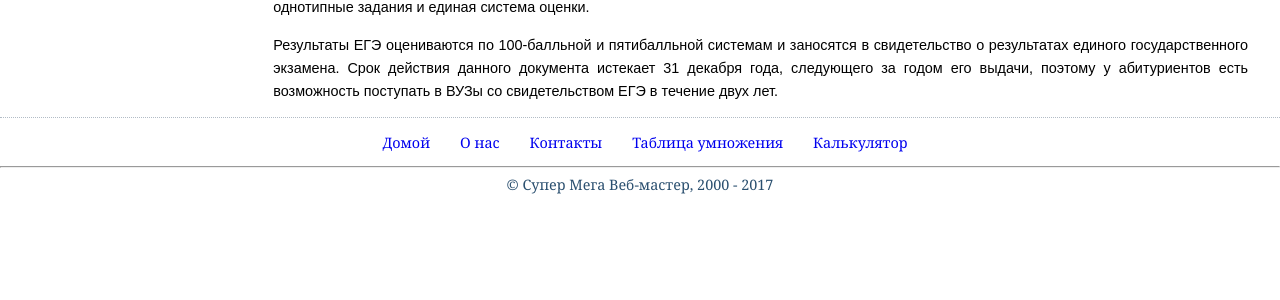
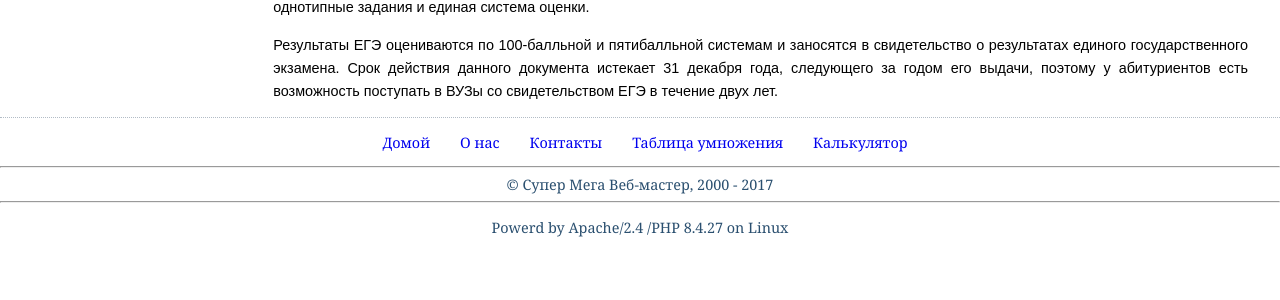
Before and after one commit to DrMarkes/learnphp, a PHP site: page / in a window 1280 px wide. Shown: the part 405-705 px from the top of the page. Run offline with PHP 8.4, Linux system fonts and the light colour scheme.

Commit message:
PHP. Level 1. Day 5

```diff
--- /dev/null
+++ b/bottom.inc.php
@@ -0,0 +1,10 @@
+<?php
+if(!drawMenu($leftMenu, 0)) {
+	echo ERR_DRAW_ON_BOTTOM_MENU;
+}
+?>
+<hr>
+© <?php echo COPYRIGHT, ", 2000 - $year"; ?>
+<hr>
+<p>Powerd by <?php echo $_SERVER['SERVER_SOFTWARE'] ?> /PHP <?php
+	echo PHP_VERSION ?> on <?php echo PHP_OS ?></p>
--- /dev/null
+++ b/data.inc.php
@@ -0,0 +1,44 @@
+<?php
+// Подключение файла конфигурации php
+require_once 'config.php';
+
+// Объявление констант
+const COPYRIGHT = 'Супер Мега Веб-мастер';
+const ERR_DRAW_ON_BOTTOM_MENU = 'Извините...';
+const ERR_DRAW_ON_LEFT_MENU = 'Извините...';
+
+// Установка локали и выбор значений даты
+setlocale(LC_ALL, 'ru_RU.utf-8');
+$day   = strftime('%d');
+$month = strftime('%B');
+$year  = strftime('%Y');
+
+// Инициализация массива
+$leftMenu = [
+    ['link' => 'Домой', 'href' => 'index.php'],
+    ['link' => 'О нас', 'href' => 'about.php'],
+    ['link' => 'Контакты', 'href' => 'contact.php'],
+    ['link' => 'Таблица умножения', 'href' => 'table.php'],
+    ['link' => 'Калькулятор', 'href' => 'calc.php'],
+];
+
+/*
+ * Получаем текущий час от 00 до 23
+ * и приводим строку к числу от 0 до 23
+ */
+$hour    = (int) strftime('%H');
+$welcome = '';
+
+if ($hour < 6) {
+    $welcome = 'Доброй ночи';
+} elseif ($hour < 12) {
+    $welcome = 'Доброе утро';
+} elseif ($hour < 18) {
+    $welcome = 'Добрый день';
+} elseif ($hour < 23) {
+    $welcome = 'Добрый вечер';
+} else {
+    $welcome = 'Доброй ночи';
+}
+
+?>
--- a/demo/test.php
+++ b/demo/test.php
@@ -36,3 +36,5 @@ echo myCount([
 /*echo myCount();
 echo myCount(1);
 echo myCount([]);*/
+
+print_r(getdate());
--- /dev/null
+++ b/index.inc.php
@@ -0,0 +1,19 @@
+<blockquote>
+    <?php echo "Сегодня $day число, $month месяц, $year год."; ?>
+</blockquote>
+<h3>
+    Зачем мы ходим в школу?
+</h3>
+<p>
+    У нас каждую минуту что-то происходит и кипит жизнь. Проходят уроки и шумят перемены, кто-то отвечает у доски, кто-то отчаянно зубрит перед контрольной пройденный материал, кому-то ставят «пятерку» за сочинение, кого-то ругают за непрочитанную книгу, на школьной спортивной площадке ребята играют в футбол, а девочки – в волейбол, некоторые готовятся к соревнованиям, другие участвуют в репетициях праздников…
+</p>
+<h3>
+    Что такое ЕГЭ?
+</h3>
+<p>
+    Аббревиатура ЕГЭ расшифровывается как "Единый Государственный Экзамен".
+            Почему "единый"? ЕГЭ одновременно является и вступительным экзаменом в ВУЗ и итоговой оценкой каждого выпускника школы. К тому же на всей территории России используются однотипные задания и единая система оценки.
+</p>
+<p>
+    Результаты ЕГЭ оцениваются по 100-балльной и пятибалльной системам и заносятся в свидетельство о результатах единого государственного экзамена. Срок действия данного документа истекает 31 декабря года, следующего за годом его выдачи, поэтому у абитуриентов есть возможность поступать в ВУЗы со свидетельством ЕГЭ в течение двух лет.
+</p>
--- a/index.php
+++ b/index.php
@@ -1,68 +1,6 @@
 <?php
-// Подключение файла конфигурации php
-require_once 'config.php';
-
-// Объявление константы
-const COPYRIGHT = 'Супер Мега Веб-мастер';
-
-// Установка локали и выбор значений даты
-setlocale(LC_ALL, 'ru_RU.utf-8');
-$day   = strftime('%d');
-$month = strftime('%B');
-$year  = strftime('%Y');
-
-// Инициализация массива
-$leftMenu = [
-    ['link' => 'Домой', 'href' => 'index.php'],
-    ['link' => 'О нас', 'href' => 'about.php'],
-    ['link' => 'Контакты', 'href' => 'contact.php'],
-    ['link' => 'Таблица умножения', 'href' => 'table.php'],
-    ['link' => 'Калькулятор', 'href' => 'calc.php'],
-];
-
-/**
- * Draw Navigation Menu
- * @param  array   $menu     Menu Items
- * @param  boolean $vertical Menu Orientation
- * @return void
- */
-function drawMenu(array $menu, $vertical = true)
-{
-    $liStyle = '';
-    $aStyle  = '';
-    if (!$vertical) {
-        $liStyle = "style='display: inline-block;
-            margin-right: 30px'";
-        $aStyle = "style='display: block;
-            padding: 5px, 15px;
-            text-decoration: none'";
-    }
-    echo "<ul>";
-    foreach ($menu as $menuItem) {
-        echo "<li $liStyle><a $aStyle href='{$menuItem['href']}'> {$menuItem['link']}</a></li>";
-    }
-    echo "</ul>";
-}
-
-/*
- * Получаем текущий час от 00 до 23
- * и приводим строку к числу от 0 до 23
- */
-$hour    = (int) strftime('%H');
-$welcome = '';
-
-if ($hour < 6) {
-    $welcome = 'Доброй ночи';
-} elseif ($hour < 12) {
-    $welcome = 'Доброе утро';
-} elseif ($hour < 18) {
-    $welcome = 'Добрый день';
-} elseif ($hour < 23) {
-    $welcome = 'Добрый вечер';
-} else {
-    $welcome = 'Доброй ночи';
-}
-
+require_once 'lib.inc.php';
+require_once 'data.inc.php';
 ?>
 <!DOCTYPE html>
 <html>
@@ -76,55 +14,27 @@ if ($hour < 6) {
     <body>
         <div id="header">
             <!-- Верхняя часть страницы -->
-            <img alt="Наш логотип" class="logo" height="29" src="logo.gif" width="187"/>
-            <span class="slogan">
-                приходите к нам учиться
-            </span>
+            <?php include_once 'top.inc.php' ?>
             <!-- Верхняя часть страницы -->
         </div>
         <div id="content">
             <!-- Заголовок -->
             <h1>
-                <?php echo $welcome; ?>, Гость!
+            <?php echo $welcome; ?>, Гость!
             </h1>
             <!-- Заголовок -->
             <!-- Область основного контента -->
-            <blockquote>
-                <?php echo "Сегодня $day число, $month месяц, $year год."; ?>
-            </blockquote>
-            <h3>
-                Зачем мы ходим в школу?
-            </h3>
-            <p>
-                У нас каждую минуту что-то происходит и кипит жизнь. Проходят уроки и шумят перемены, кто-то отвечает у доски, кто-то отчаянно зубрит перед контрольной пройденный материал, кому-то ставят «пятерку» за сочинение, кого-то ругают за непрочитанную книгу, на школьной спортивной площадке ребята играют в футбол, а девочки – в волейбол, некоторые готовятся к соревнованиям, другие участвуют в репетициях праздников…
-            </p>
-            <h3>
-                Что такое ЕГЭ?
-            </h3>
-            <p>
-                Аббревиатура ЕГЭ расшифровывается как "Единый Государственный Экзамен".
-            Почему "единый"? ЕГЭ одновременно является и вступительным экзаменом в ВУЗ и итоговой оценкой каждого выпускника школы. К тому же на всей территории России используются однотипные задания и единая система оценки.
-            </p>
-            <p>
-                Результаты ЕГЭ оцениваются по 100-балльной и пятибалльной системам и заносятся в свидетельство о результатах единого государственного экзамена. Срок действия данного документа истекает 31 декабря года, следующего за годом его выдачи, поэтому у абитуриентов есть возможность поступать в ВУЗы со свидетельством ЕГЭ в течение двух лет.
-            </p>
+            <?php include_once 'index.inc.php' ?>
             <!-- Область основного контента -->
         </div>
         <div id="nav">
             <!-- Навигация -->
-            <h2>
-                Навигация по сайту
-            </h2>
-            <!-- Меню -->
-            <?php drawMenu($leftMenu);?>
-            <!-- Меню -->
+                <?php require_once 'menu.inc.php' ?>
             <!-- Навигация -->
         </div>
         <div id="footer">
             <!-- Нижняя часть страницы -->
-            <?php drawMenu($leftMenu, 0);?>
-            <hr>
-            © <?php echo COPYRIGHT, ", 2000 - $year"; ?>
+            <?php include_once 'bottom.inc.php' ?>
             <!-- Нижняя часть страницы -->
         </div>
     </body>
--- /dev/null
+++ b/lib.inc.php
@@ -0,0 +1,59 @@
+<?php
+
+/**
+ * Draw Multiplication table
+ * @param  integer $cols  the number of columns
+ * @param  integer $rows  the number of rows
+ * @param  string  $color the color number
+ * @return void
+ */
+function drawTable($cols = 10, $rows = 10, $color = 'yellow')
+{
+    echo "<table border='1'>";
+    for ($i = 1; $i <= $rows; $i++) {
+        echo "<tr>";
+        for ($m = 1; $m <= $cols; $m++) {
+            $mult = $i * $m;
+            if (1 == $m or 1 == $i) {
+                echo "<th style='text-align: center;
+                    height: 36px;
+                    width: 36px;
+                    background: $color'
+                    > $mult </th>";
+            } else {
+                echo "<td> $mult </td>";
+            }
+        }
+        echo "</tr>";
+    }
+    echo "</table>";
+}
+
+/**
+ * Draw Navigation Menu
+ * @param  array   $menu     Menu Items
+ * @param  boolean $vertical Menu Orientation
+ * @return boolean true if OK, else false
+ */
+function drawMenu($menu, $vertical = true)
+{
+    if(!is_array($menu)) {
+        return false;
+    }
+    $liStyle = '';
+    $aStyle  = '';
+    if (!$vertical) {
+        $liStyle = "style='display: inline-block;
+            margin-right: 30px'";
+        $aStyle = "style='display: block;
+            padding: 5px, 15px;
+            text-decoration: none'";
+    }
+    echo "<ul>";
+    foreach ($menu as $menuItem) {
+        echo "<li $liStyle><a $aStyle href='{$menuItem['href']}'> {$menuItem['link']}</a></li>";
+    }
+    echo "</ul>";
+
+    return true;
+}
--- /dev/null
+++ b/menu.inc.php
@@ -0,0 +1,10 @@
+<h2>
+    Навигация по сайту
+</h2>
+<!-- Меню -->
+<?php
+if(!drawMenu($leftMenu)) {
+	echo ERR_DRAW_ON_LEFT_MENU;
+}
+?>
+<!-- Меню -->
--- /dev/null
+++ b/top.inc.php
@@ -0,0 +1,4 @@
+<img alt="Наш логотип" class="logo" height="29" src="logo.gif" width="187"/>
+<span class="slogan">
+    приходите к нам учиться
+</span>
```
Also changed, not shown: table.php (+0 -23 lines).
